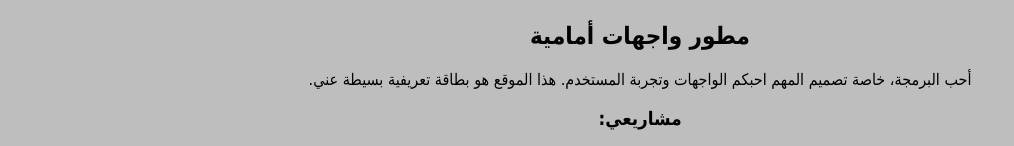
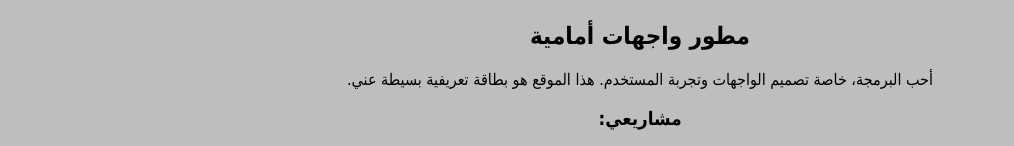
Before and after one commit to aymenbarmg/12, a plain HTML site: page index.html in a window 1280 px wide. Shown: the part 331-477 px from the top of the page, without its empty margins (0-1014 px from the left). Drawn offline with Linux system fonts and the light colour scheme.

Commit message:
Update index.html

```diff
--- a/index.html
+++ b/index.html
@@ -145,7 +145,7 @@
 
   <h2>مطور واجهات أمامية</h2>
 
-  <p>أحب البرمجة، خاصة تصميم المهم احبكم الواجهات وتجربة المستخدم. هذا الموقع هو بطاقة تعريفية بسيطة عني.</p>
+  <p>أحب البرمجة، خاصة تصميم الواجهات وتجربة المستخدم. هذا الموقع هو بطاقة تعريفية بسيطة عني.</p>
 
   <h3>مشاريعي:</h3>
   <ul class="projects-list">
```
